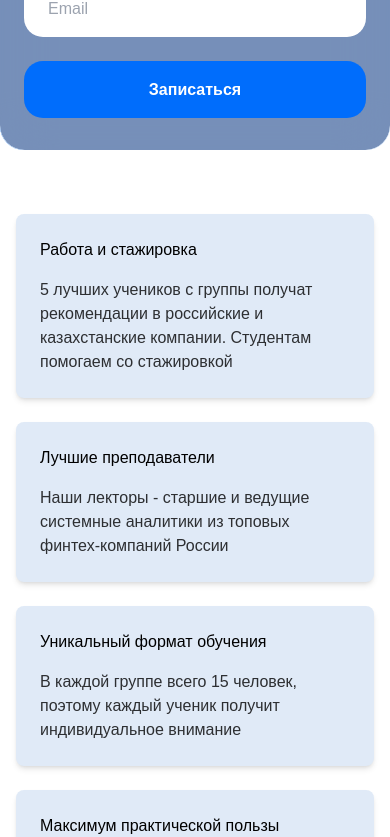
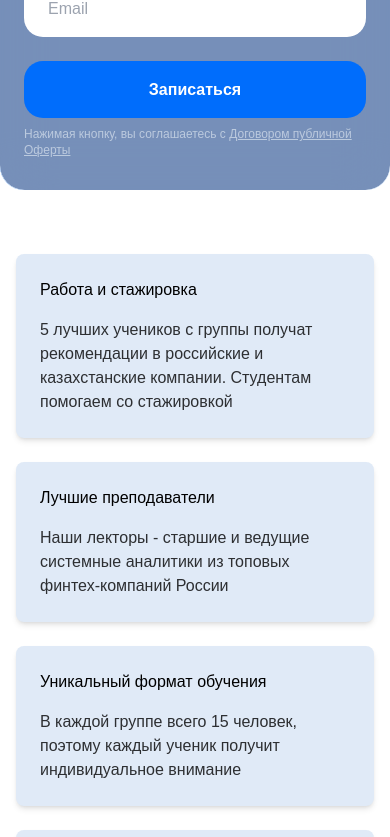
Before and after one commit to temirrllan/ittalker, a Next.js app: page / in a window 390 px wide. Shown: the part 1027-1864 px from the top of the page. Built offline with nearby package versions, Linux system fonts and the light colour scheme.

Commit message:
fix: animation and link

```diff
--- a/package.json
+++ b/package.json
@@ -11,6 +11,7 @@
   "dependencies": {
     "@tailwindcss/postcss": "^4.0.0",
     "@types/uuid": "^10.0.0",
+    "framer-motion": "^12.0.5",
     "google-auth-library": "^9.15.0",
     "googleapis": "^144.0.0",
     "next": "15.1.6",
--- /dev/null
+++ b/src/components/AnimatedSection.tsx
@@ -0,0 +1,32 @@
+'use client';
+
+import { motion } from 'framer-motion';
+import { ReactNode } from 'react';
+
+interface AnimatedSectionProps {
+  children: ReactNode;
+  className?: string;
+  delay?: number;
+}
+
+export default function AnimatedSection({
+  children,
+  className = '',
+  delay = 0
+}: AnimatedSectionProps) {
+  return (
+    <motion.div
+      initial={{ opacity: 0, y: 20 }}
+      whileInView={{ opacity: 1, y: 0 }}
+      viewport={{ once: true }}
+      transition={{
+        duration: 0.5,
+        delay,
+        ease: "easeOut"
+      }}
+      className={className}
+    >
+      {children}
+    </motion.div>
+  );
+}
--- a/src/components/HeroForm.tsx
+++ b/src/components/HeroForm.tsx
@@ -4,6 +4,7 @@ import { useState } from 'react';
 import { IMaskInput } from 'react-imask';
 import { formSchema, formatPhoneInput } from '@/utils/validationSchema';
 import type { ValidationError, ApiResponse } from '@/types/form';
+import PrivacyNotice from './PrivacyNotice';
 
 interface FormData {
   name: string;
@@ -159,6 +160,7 @@ function HeroForm({ className = '', onSubmitSuccess }: HeroFormProps) {
           {isSubmitting ? 'Отправка...' : 'Записаться'}
         </button>
       </form>
+      <PrivacyNotice />
     </div>
   );
 }
--- /dev/null
+++ b/src/components/PrivacyNotice.tsx
@@ -0,0 +1,15 @@
+export default function PrivacyNotice() {
+  return (
+    <p className="text-xs text-[var(--white)] opacity-60 mt-2">
+      Нажимая кнопку, вы соглашаетесь с{' '}
+      <a
+        href="https://docs.google.com/document/d/1SEiKgYCyK3F5l-6nFPTyilQtbWr74gsrPql9j5RV9-k/edit?usp=sharing"
+        target="_blank"
+        rel="noopener noreferrer"
+        className="underline hover:opacity-80"
+      >
+        Договором публичной Оферты
+      </a>
+    </p>
+  );
+}
--- a/src/sections/AboutUs.tsx
+++ b/src/sections/AboutUs.tsx
@@ -1,4 +1,6 @@
 import Card from '../components/Card';
+import AnimatedSection from '@/components/AnimatedSection';
+
 
 function AboutUs() {
   const advantages = [
@@ -36,22 +38,27 @@ function AboutUs() {
       <div className="container">
         {/* Advantages Cards */}
         <div className="grid md:grid-cols-4 gap-6 mb-16">
-          {advantages.map((advantage) => (
-            <Card key={advantage.title} className="h-full ">
+          {advantages.map((advantage, index) => (
+            <AnimatedSection key={advantage.title} delay={index * 0.1}>
+              <Card className="h-full">
                 <h3 className="text-md break-words mb-4 text-black">{advantage.title}</h3>
                 <p className="text-[#2D2F32]">{advantage.description}</p>
               </Card>
+            </AnimatedSection>
           ))}
         </div>
 
+
         {/* About Content */}
         <div className="grid md:grid-cols-2 gap-12 items-center">
+          <AnimatedSection>
             <img
               src="/assets/about.png"
               alt="About us"
               className="rounded-lg"
             />
-          <div>
+          </AnimatedSection>
+          <AnimatedSection delay={0.2}>
             <h2 className="text-3xl md:text-4xl md:font-[550] mb-6">О нас</h2>
             <div className="space-y-4 mb-20">
               <p>
@@ -73,16 +80,18 @@ function AboutUs() {
 
             {/* Stats */}
             <div className="grid grid-cols-2 gap-8">
-              {stats.map((stat) => (
-                <div key={stat.count}>
+              {stats.map((stat, index) => (
+                <AnimatedSection key={stat.count} delay={0.3 + index * 0.1}>
+                  <div>
                     <div className="bg-gradient-to-t from-[#3075CE] to-[#9ABBE6] bg-clip-text text-transparent text-3xl md:text-5xl mb-2">
                       {stat.count}
                     </div>
                     <p className="text-sm md:text-base">{stat.description}</p>
                   </div>
+                </AnimatedSection>
               ))}
             </div>
-          </div>
+          </AnimatedSection>
         </div>
       </div>
     </section>
--- a/src/sections/Features.tsx
+++ b/src/sections/Features.tsx
@@ -6,6 +6,8 @@ import { formSchema, formatPhoneInput } from '../utils/validationSchema';
 import Badge from "../components/Badge";
 import SuccessPopup from '@/components/SuccessPopup';
 import type { ValidationError, ApiResponse } from '@/types/form';
+import PrivacyNotice from '@/components/PrivacyNotice';
+import AnimatedSection from '@/components/AnimatedSection';
 
 interface FormData {
   name: string;
@@ -109,7 +111,7 @@ function RecordForm() {
     <section className="bg-[var(--bg-section)] text-white py-16 rounded-xl">
       <div className="container flex flex-col md:flex-row gap-16">
         {/* Left Column */}
-        <div className='flex-1'>
+        <AnimatedSection className='flex-1'>
           <h2 className="text-xl md:text-3xl font-[550] mb-6">
             Полный курс SA в тесном <br />
             взаимодействии с преподавателями <br />
@@ -184,22 +186,23 @@ function RecordForm() {
             >
               {isSubmitting ? 'Отправка...' : 'Записаться'}
             </button>
+            <PrivacyNotice />
           </form>
 
           <p className="text-sm mt-4 text-[var(--white)] opacity-80">
             Запишись на живой митинг с преподавателем, чтобы в режиме <br />
             тестового собеседования узнать о своих пробелах!
           </p>
-        </div>
+        </AnimatedSection>
 
-        {/* white separater */}
+        {/* white separator */}
         <div className="w-full px-8 md:h-full md:w-1">
           <div className="w-full h-px md:h-full md:w-px bg-white opacity-20"></div>
         </div>
 
         {/* Right Column */}
-        <div className="flex-1">
-          <h3 className="text-2xl  mb-6">
+        <AnimatedSection className="flex-1" delay={0.2}>
+          <h3 className="text-2xl mb-6">
             Чтобы понимать программу, нужно <br />
             иметь хотя бы базовое понимание IT
           </h3>
@@ -220,7 +223,7 @@ function RecordForm() {
               </Badge>
             ))}
           </div>
-        </div>
+        </AnimatedSection>
       </div>
 
       <SuccessPopup
--- a/src/sections/Learn.tsx
+++ b/src/sections/Learn.tsx
@@ -1,6 +1,7 @@
 'use client'
 
 import { useState } from 'react';
+import AnimatedSection from '@/components/AnimatedSection';
 
 interface Module {
   id: number;
@@ -134,11 +135,14 @@ function Learn() {
   return (
     <section className="py-16 bg-[var(--bg-section)] text-white rounded-t-3xl">
       <div className="container">
+        <AnimatedSection>
           <h2 className="text-3xl font-[550] mb-8">Программа курса</h2>
+        </AnimatedSection>
 
         <div className="space-y-2 md:space-y-4">
-          {modules.map((module) => (
-            <div key={module.id} className="bg-white text-black rounded-lg overflow-hidden">
+          {modules.map((module, index) => (
+            <AnimatedSection key={module.id} delay={index * 0.1}>
+              <div className="bg-white text-black rounded-lg overflow-hidden">
                 <button
                   className="w-full px-6 py-4 gap-4 text-left flex items-start justify-between hover:bg-opacity-90"
                   onClick={() => setOpenModule(openModule === module.id ? 0 : module.id)}
@@ -173,6 +177,7 @@ function Learn() {
                   </div>
                 )}
               </div>
+            </AnimatedSection>
           ))}
         </div>
       </div>
--- a/src/sections/LearnOutcomes.tsx
+++ b/src/sections/LearnOutcomes.tsx
@@ -1,6 +1,7 @@
 'use client'
 
 import { useState } from 'react';
+import AnimatedSection from '@/components/AnimatedSection';
 
 interface Outcome {
   icon: string;
@@ -81,12 +82,15 @@ function LearnOutcomes() {
   return (
     <section id="advantages" className="py-16">
       <div className="container">
+        <AnimatedSection>
           <h2 className="text-2xl md:text-4xl font-[550] mb-8 md:mb-16">
             Чему вы научитесь
           </h2>
+        </AnimatedSection>
 
         {/* Mobile Version */}
         <div className="md:hidden">
+          <AnimatedSection delay={0.2}>
             <div className="relative overflow-hidden">
               <div
                 className={`flex flex-col gap-4 min-h-[360px] transition-transform duration-300 ease-in-out
@@ -129,15 +133,14 @@ function LearnOutcomes() {
                 </svg>
               </button>
             </div>
+          </AnimatedSection>
         </div>
 
         {/* Desktop Version */}
         <div className="hidden md:grid md:grid-cols-3 gap-8">
           {outcomes.map((outcome, index) => (
-            <div
-              key={index}
-              className="flex items-start gap-4 group shadow-sm rounded-xl p-4"
-            >
+            <AnimatedSection key={index} delay={index * 0.1}>
+              <div className="flex items-start gap-4 group shadow-sm rounded-xl p-4">
                 <div className="w-12 h-12 bg-white rounded-full p-2.5 flex items-center justify-center flex-shrink-0 group-hover:scale-110 transition-transform">
                   <img src={outcome.icon} alt="" />
                 </div>
@@ -145,6 +148,7 @@ function LearnOutcomes() {
                   {outcome.title}
                 </p>
               </div>
+            </AnimatedSection>
           ))}
         </div>
       </div>
--- a/src/sections/Reviews.tsx
+++ b/src/sections/Reviews.tsx
@@ -1,6 +1,7 @@
 'use client'
 
 import { useState } from 'react';
+import AnimatedSection from '@/components/AnimatedSection';
 
 function Reviews() {
   const [currentSlide, setCurrentSlide] = useState(1);
@@ -56,8 +57,11 @@ function Reviews() {
   return (
     <section id="reviews" className="py-16">
       <div className="container">
+        <AnimatedSection>
           <h2 className="text-2xl md:text-4xl md:font-[550] mb-8 md:mb-12">Отзывы</h2>
+        </AnimatedSection>
 
+        <AnimatedSection delay={0.2}>
           <div className="relative">
             {/* Reviews Slider */}
             <div className="overflow-hidden">
@@ -107,6 +111,7 @@ function Reviews() {
               </button>
             </div>
           </div>
+        </AnimatedSection>
       </div>
     </section>
   );
```
Also changed, not shown: src/sections/Footer.tsx (+10 -6 lines), src/sections/PriceSection.tsx (+11 -0 lines), 1 other file (tests, documents, lock files or other folders). Lines whose indentation alone changed are shown as unchanged.
